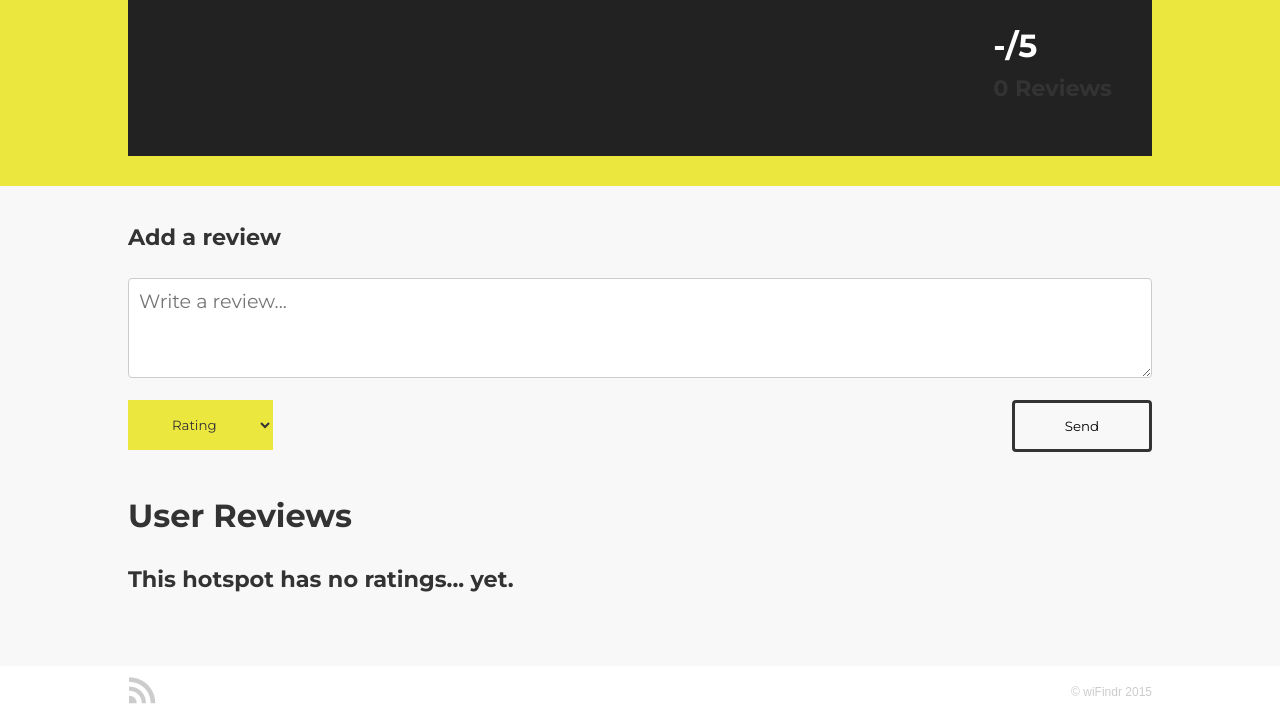
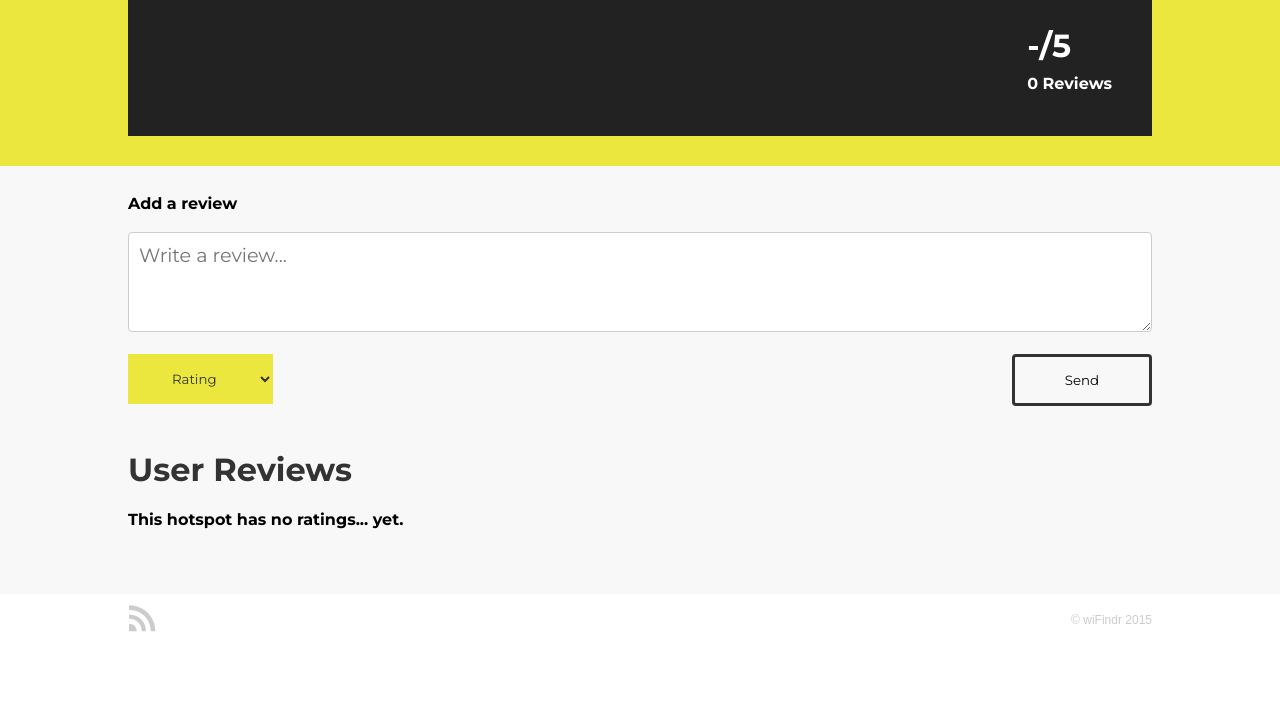
Before and after one commit to aparvez17/wifindr, a PHP site: page /hotspot.php?id= in a window 1280 px wide. Shown: the part 390-1106 px from the top of the page. After the commit the page ends 1022 px from the top, so only its background shows below. Run offline with PHP 8.4, Linux system fonts and the light colour scheme; data comes from the database, SQL or seed files in the repository; some libraries are stand-ins or nearby versions.

Commit message:
CSS color fix

```diff
--- a/css/style.css
+++ b/css/style.css
@@ -61,10 +61,8 @@ h2{
 }
 h3{
 	font-family: "Montserrat", sans-serif;
-    font-size: 1.4em;
-    font-weight: 700;
-    color: #333;
-    margin: 10px 0px 10px 0px;
+    font-size: 1em;
+    font-weight: 600;
 }
 
 /*------------------------------------------------------------------
```
Also changed, not shown: css/mobile.css (+19 -0 lines).
